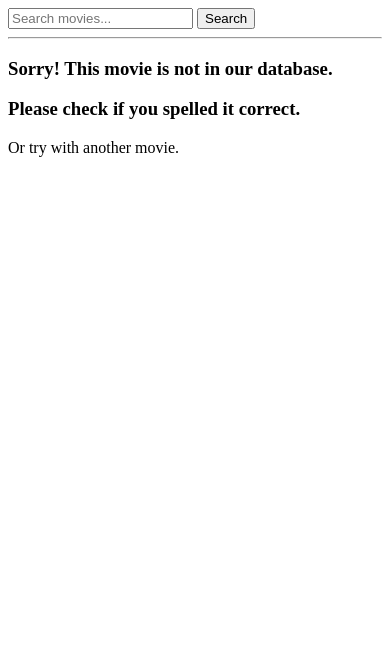
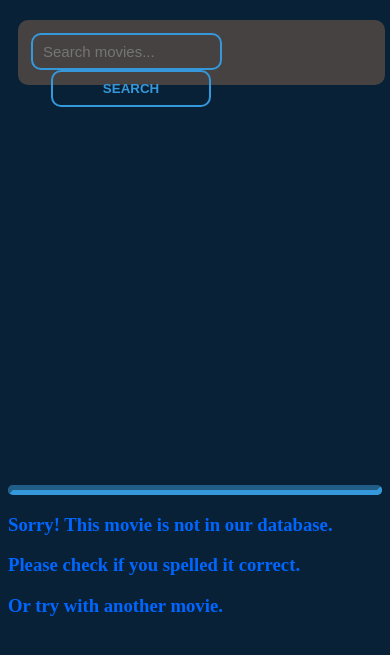
Before and after one commit to digantajash/movie-recommender, a Flask app: page /recommend in a window 390 px wide. Shown: the top 655 px of the page. Run offline with Flask 2, Linux system fonts and the light colour scheme; some libraries are stand-ins or nearby versions.

Commit message:
static folder added and modified templates

```diff
--- /dev/null
+++ b/static/recstyle.css
@@ -0,0 +1,105 @@
+body{
+    background: #082136;
+}
+* {
+    box-sizing: border-box;
+  }
+.box{
+    margin: 400px;
+    margin-top: 20px;
+    background-color: #474242;
+    height: 65px;
+    width: 700px;
+    padding: 13px;
+    position: relative;
+    border-radius: 10px;
+}
+
+.searchbar{
+    border: 0;
+    margin-top: 0px;
+    width: 70%;
+    height: 37px;
+    background: none;
+    border: 2px solid #3498db ;
+    padding: 10px;
+    outline: none;
+    color: white;
+    transition: 0.3s;
+    border-radius: 10px;
+    font-size: 15px;
+}
+.searchbar:focus{
+    border-color: #2ecc71;
+}
+
+.searchbtn{
+    margin-left: 20px;
+    top: 0px;
+    border-radius: 10px;
+    border: none;
+    outline: none;
+    background: none;
+    color: #3498db;
+    border: 2px solid #3498db;
+    height: 37px;
+    width: 10rem;
+    text-transform: uppercase;
+    font-weight: 600;
+}
+
+.searchbtn:hover{
+    color: #255784;
+    background: #2196f3;
+    box-shadow: 0 0 10px #2196f3, 0 0 40px #2196f3, 0 0 80px #2196f3;
+}
+
+hr{
+    border-width: 5px;
+    border-color: #3498db;
+    margin-top: 50px;
+    border-radius: 15px;
+}
+
+.column {
+    float: left;
+    width: 25%;
+    padding: 0 10px;
+  }
+
+  /* Remove extra left and right margins, due to padding in columns */
+  .row {margin: 0 -5px;}
+
+  /* Clear floats after the columns */
+  .row:after {
+    content: "";
+    display: table;
+    clear: both;
+  }
+
+  /* Style the counter cards */
+  .card {
+    box-shadow: 0 4px 8px 0 rgba(0, 0, 0, 0.9); /* this adds the "card" effect */
+    padding: 16px;
+    text-align: center;
+    background-color: #f1f1f1;
+    border-radius: 15px;
+    word-wrap: break-word;
+  }
+
+  /* Responsive columns - one column layout (vertical) on small screens */
+  @media screen and (max-width: 600px) {
+    .column {
+      width: 100%;
+      display: block;
+      margin-bottom: 20px;
+    }
+
+    .box{
+      margin-left: 10px;
+      width: 98%;
+    }
+    .searchbar{
+      width: 56%;
+    }
+  }
--- a/templates/recommend.html
+++ b/templates/recommend.html
@@ -1,7 +1,22 @@
 <!DOCTYPE html>
 <html lang="en">
 <head>
+    <meta charset="UTF-8">
+    <meta name="viewport" content="width=device-width, initial-scale=1.0">
+    <link href="{{ url_for('static', filename='recstyle.css') }}" type="text/css" rel="stylesheet">
     <title>Document</title>
+    <style>
+        h1{
+    color: white;
+    }
+    h2{
+        font-family: comic sans ms;
+    }
+    p{
+        font-family: Arial, Helvetica, sans-serif;
+        font-size: 15px;
+    }
+    </style>
 </head>
 <body>
     <div class="searchbox">
@@ -14,9 +29,9 @@
 
     {% if y=='y' %}
     <div>
-      <h3>Sorry! This movie is not in our database.</h3>
-      <h3 >Please check if you spelled it correct.</h3>
-      <h3">Or try with another movie.</h3>
+      <h3 style="color:rgb(0, 102, 255)">Sorry! This movie is not in our database.</h3>
+      <h3 style="color:rgb(0, 102, 255)">Please check if you spelled it correct.</h3>
+      <h3 style="color:rgb(0, 102, 255)">Or try with another movie.</h3>
     </div>
 
     {% else %}
```
Also changed, not shown: static/homeStyle.css (added, +60 -0 lines), templates/home.html (+9 -2 lines).
